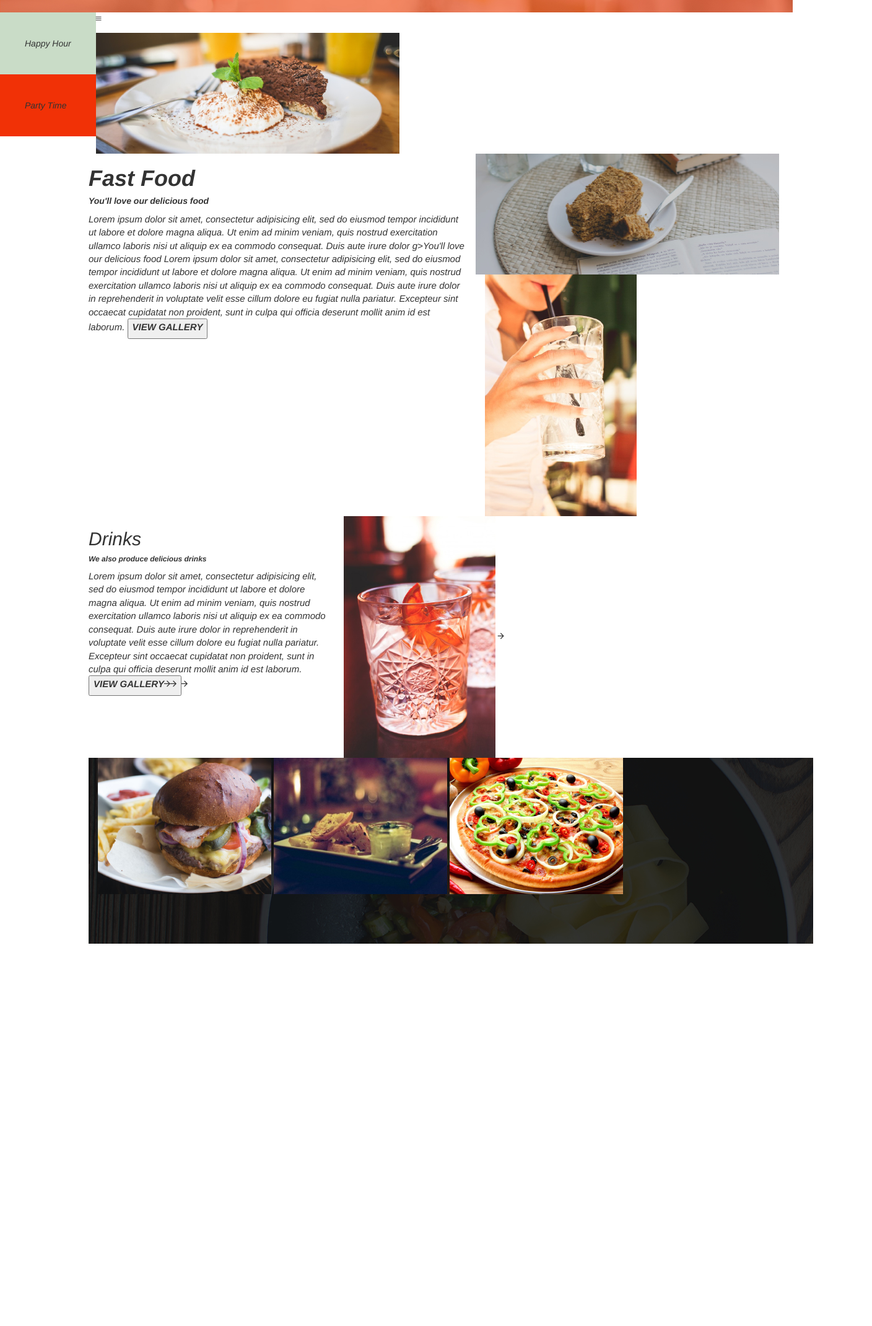
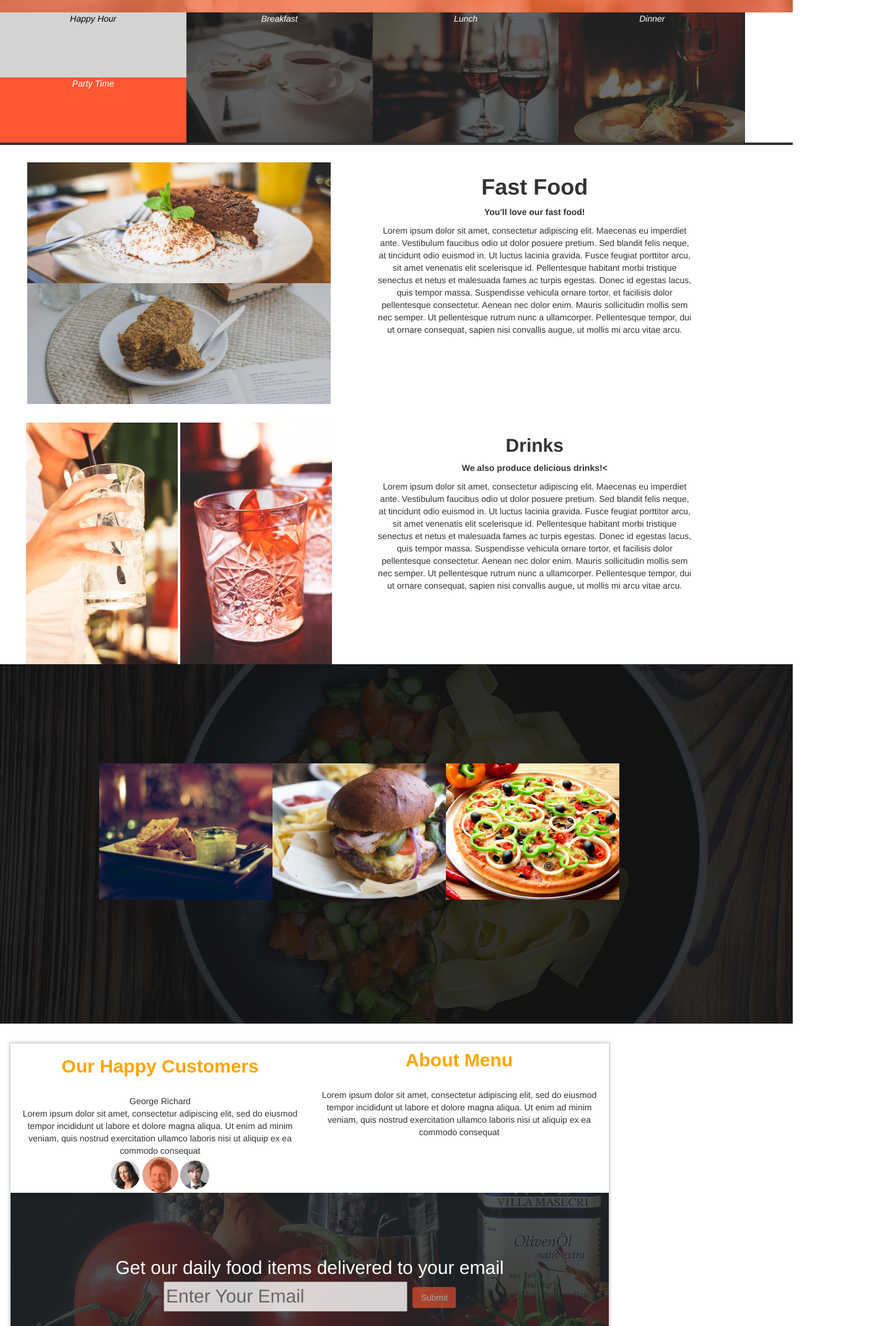
Before and after one commit to angyeeh/anitakitchen, a plain HTML site: page index.html in a window 1280 px wide. Shown: the part 660-2800 px from the top of the page at 62% size, 1408 px wide, since content can reach past the window. Before the commit the page ends 2183 px from the top, so only its background shows below. Drawn offline with nearby package versions, Linux system fonts and the light colour scheme.

Commit message:
index file add all changes to index file css add all changes to css

```diff
--- a/css/styles.css
+++ b/css/styles.css
@@ -16,53 +16,194 @@
     text-align: center;
   }
 
-  table {
-    float: right;
-    width: 20%
+  h3 {
+    color: orange;
+    text-align: center;
+    font-size: 30px;
+    font-family: sans-serif;
   }
 
-  article p {
-    float: right;
-    font-size: 100%
+  h4 {
+    color: orange;
+    text-align: center;
+    font-size: 30px;
+    font-family: sans-serif;
   }
 
-  main {
-    padding-left: 0;
-    margin-left: 10%;
-    padding-top: 1%;
-    width: 100%;
-    font-size: 15px;
+  .section1 {
+    margin: 0;
+    background-image: url('../img/assets/backgrounds/landing.jpg');
+    background-size: cover;
+    text-align: center;
+    padding: 170px;
+    font-style: normal;
+    font-size: 24;
+    color: white;
+    font-family: sans-serif;
   }
 
-  .container {
-    background-image: url("../img/assets/backgrounds/foodsBg.jpg");
-    height: 300px;
-    image-orientation: center;
+  .minitop {
+    height: 105px;
+    background-color: lightgrey;
+    color: black;
   }
 
-  .option {
-    background-color: white;
+  .minibottom {
+    height: 105px;
+    background-color: #ff5733;
+    color: white;
+    font-family: sans-serif;
+  }
+
+  .menus {
+    width: 23.5%;
+    display: block;
+    float: left;
+    height: 210px;
+    color: white;
+    font-size: 18;
+    text-align: center;
+    font-style: italic;
+  }
+
+  #menu2 {
+    background-image: url("../img/assets/foodtop/breakfast.jpg");
+  }
+
+  #menu3 {
+    background-image: url("../img/assets/foodtop/lunch.jpg");
+  }
+
+  #menu4 {
+    background-image: url("../img/assets/foodtop/dinner.jpg");
+  }
+
+  #body1 {
+    width: 100%;
+    border-style: solid;
+    border-width: 2px;
+    clear: both;
+    text-align: center;
+    font-size: 14px;
+  }
+
+  #body1>.columns {
+    display: inline-block;
+    width: 45%;
+    padding: 30px;
+    float: left;
+    height: 420px;
+  }
+
+  #body1>.vert>img {
     float: left;
   }
 
-  .minitop {
-    background-color: #C9DCC7;
-    padding: 40px;
+  #body2 {
+    clear: both;
+    width: 100%;
+    height: 580px;
+    background-image: url("../img/assets/backgrounds/foodsBg.jpg");
   }
 
-  .minibottom {
-    background-color: #F13106;
-    padding: 40px;
+  #content {
+    display: inline-block;
+    width: 75%;
+    margin: 160px;
+    height: 100px;
+    background-color: inherit;
+    text-align: center;
   }
 
-  .breakfast {
-    background-image: url("../img/assets/foodtop/breakfast.jpg");
+  #bd2Menu {
+    width: 100%
   }
 
-  .lunch {
-    background-image: url("../img/assets/foodtop/lunch.jpg");
+  #bd2Menu>.menuItm {
+    display: inline-block;
+    width: 24.5%;
+    font-size: 30px;
+    color: dark-grey;
+    text-align: center;
+    padding-top: 10px;
+    padding-bottom: 10px;
+    background-color: white;
   }
 
-  .dinner {
-    background-image: url("../img/assets/foodtop/dinner.jpg");
+  #bd2Menu>.select {
+    background-color: white;
+    color: #e84c09;
   }
+
+  #bd2Menu>img {
+    display: block;
+    margin: 30px;
+    width: 280px;
+    height: 220px;
+    background-color: white;
+  }
+
+  #comments {
+    display: block;
+    width: 1000px;
+    height: 150px;
+    padding: 30px;
+    text-align: center;
+    float: none;
+  }
+
+  .cont {
+    border: 2px solid #ddd;
+    box-shadow: 0px 0px 5px lightgray;
+  }
+
+  #comments>#cont1 {
+    width: 55%;
+    border: solid 1px gray;
+    height: 50%;
+    padding: 30px;
+  }
+
+  #comments>#cont2 {
+    width: 50%;
+    border: solid 1px gray;
+    height: 150%;
+    padding: 30px;
+  }
+
+  #contact {
+    clear: both;
+    display: block;
+    width: 100%;
+    height: 300px;
+    background-image: url("../img/assets/backgrounds/subscribe.jpg");
+    text-align: center;
+    padding-top: 100px;
+    font-size: 30PX;
+    color: white;
+  }
+
+  .btn {
+    opacity: 0.6;
+    background-color: #ff5733;
+  }
+
+  form input {
+    opacity: 0.8;
+  }
+
+  #footer {
+    width: 100%;
+    height: 300px;
+    background-color: #ff5733;
+    padding-top: 100px;
+    font-size: 20px;
+    text-align: center;
+    color: white;
+  }
+
+  #ftMenu {
+    width: 600px;
+    margin: auto;
+    font-size: 40px;
+  }
--- a/index.html
+++ b/index.html
@@ -5,86 +5,98 @@
   <meta charset="utf-8">
   <title>ANITA'S KITCHEN</title>
   <link href="css/bootstrap.css" rel="stylesheet" type="text/css">
-  <link rel="stylesheet" href="https://code.ionicframework.com/ionicons/2.0.1/css/ionicons.min.css">
   <link href="css/styles.css" rel="stylesheet" type="text/css">
 
 </head>
 
 <body>
   <header><img src="img/assets/logoBig.png" alt="">
-    <i id="open menu" class="ion-navicon" </i>
     <p>We Provide The Best Food</p>
     <p>At The <strong>Right Price</strong>.</p>
   </header>
 
-  <table>
-    <div class="option">
+  <div>
+    <div class="menus" id="menu1">
       <div class="minitop">Happy Hour</div>
       <div class="minibottom">Party Time</div>
     </div>
-    <div class="breakfast">
-      <div class="lunch">
-        <div class="dinner">
 
-        </div>
+    <div class="menus" id="menu2"><span>Breakfast</span></div>
+    <div class="menus" id="menu3"><span>Lunch</span></div>
+    <div class="menus" id="menu4"><span>Dinner</span></div>
 
+  </div>
+  <div id="body1">
+    <div class="columns">
+      <img src="img/assets/fastFood1.jpg">
+      <img src="img/assets/fastFood2.jpg"></div>
+    <div class="columns">
+      <h1><strong>Fast Food</strong></h1>
+      <p><strong>You'll love our fast food!</strong></p>
+      Lorem ipsum dolor sit amet, consectetur adipiscing elit. Maecenas eu imperdiet ante. Vestibulum faucibus odio ut dolor posuere pretium. Sed blandit felis neque, at tincidunt odio euismod in. Ut luctus lacinia gravida. Fusce feugiat porttitor arcu, sit
+      amet venenatis elit scelerisque id. Pellentesque habitant morbi tristique senectus et netus et malesuada fames ac turpis egestas. Donec id egestas lacus, quis tempor massa. Suspendisse vehicula ornare tortor, et facilisis dolor pellentesque consectetur.
+      Aenean nec dolor enim. Mauris sollicitudin mollis sem nec semper. Ut pellentesque rutrum nunc a ullamcorper. Pellentesque tempor, dui ut ornare consequat, sapien nisi convallis augue, ut mollis mi arcu vitae arcu.</div>
+    <div class="columns">
+      <img src="img/assets/drink1.jpg">
+      <img src="img/assets/drink2.jpg">
+    </div>
+    <div class="columns">
+      <h2><strong>Drinks</strong></h2>
+      <p><strong>We also produce delicious drinks!<</strong></p>
+      Lorem ipsum dolor sit amet, consectetur adipiscing elit. Maecenas eu imperdiet ante. Vestibulum faucibus odio ut dolor posuere pretium. Sed blandit felis neque, at tincidunt odio euismod in. Ut luctus lacinia gravida. Fusce feugiat porttitor arcu, sit
+      amet venenatis elit scelerisque id. Pellentesque habitant morbi tristique senectus et netus et malesuada fames ac turpis egestas. Donec id egestas lacus, quis tempor massa. Suspendisse vehicula ornare tortor, et facilisis dolor pellentesque consectetur.
+      Aenean nec dolor enim. Mauris sollicitudin mollis sem nec semper. Ut pellentesque rutrum nunc a ullamcorper. Pellentesque tempor, dui ut ornare consequat, sapien nisi convallis augue, ut mollis mi arcu vitae arcu.</div>
+  </div>
+  <div id="body2">
+    <div id="content">
+      <div>
+        <img src="img/assets/fastfood/chickenBurger.jpg" style="float:left">
+        <img src="img/assets/fastfood/beefBurger.jpg" style="float:left">
+        <img src="img/assets/fastfood/chickenPizza.jpg" style="float:left">
       </div>
     </div>
-  </table>
+  </div>
 
-  <main>
-    <article>
-      <img src="img/assets/fastFood1.jpg" alt=""></article>
-    <img src="img/assets/fastFood2.jpg" alt=""></article>
-    </article>
+  <div id="comments">
+    <div class="row cont">
+      <div class="col-md-6">
+        <div id="cont1">
 
-    <section class="col-md-6 col-md-6">
-      <div class="row">
-
-      </div>
-      <h1><strong>Fast Food</strong></h1>
-      <h5><strong>You'll love our delicious food</strong></h5>Lorem ipsum dolor sit amet, consectetur adipisicing elit, sed do eiusmod tempor incididunt ut labore et dolore magna aliqua. Ut enim ad minim veniam, quis nostrud exercitation ullamco laboris nisi ut aliquip ex ea commodo consequat. Duis aute irure
-      dolor g>You'll love our delicious food</strong>
-      </h5>Lorem ipsum dolor sit amet, consectetur adipisicing elit, sed do eiusmod tempor incididunt ut labore et dolore magna aliqua. Ut enim ad minim veniam, quis nostrud exercitation ullamco laboris nisi ut aliquip ex ea commodo consequat. Duis aute irure
-      dolor in reprehenderit in voluptate velit esse cillum dolore eu fugiat nulla pariatur. Excepteur sint occaecat cupidatat non proident, sunt in culpa qui officia deserunt mollit anim id est laborum.
-
-      <button class="button"><label>VIEW GALLERY<i class="material-icons"></></label>
-</button>
-    </section>
-
-    <article class="col-md-6 col-md-6">
-      <div class="row">
-      </div>
-      <img src="img/assets/drink1.jpg" alt=""></article>
-    <img src="img/assets/drink2.jpg" alt=""></article>
-
-    <section class="col-md-4 col-md-4">
-      <h2>Drinks</h2>
-      <h6><strong>We also produce delicious drinks</strong></h6>
-      <align-content=left>Lorem ipsum dolor sit amet, consectetur adipisicing elit, sed do eiusmod tempor incididunt ut labore et dolore magna aliqua. Ut enim ad minim veniam, quis nostrud exercitation ullamco laboris nisi ut aliquip ex ea commodo consequat. Duis aute irure
-        dolor in reprehenderit in voluptate velit esse cillum dolore eu fugiat nulla pariatur. Excepteur sint occaecat cupidatat non proident, sunt in culpa qui officia deserunt mollit anim id est laborum.
-
-        <button class="btn-1"><label>VIEW GALLERY<i class="ion-android-arrow-forward"</></label>
-      </button>
-    </section>
-
-
-
-    <section>
-      <div class="col-md-6 col-md-6">
-        <div class="container">
-          <img src="img/assets/fastfood/beefBurger.jpg" alt="">
-          <img src="img/assets/fastfood/chickenBurger.jpg" alt="">
-          <img src="img/assets/fastfood/chickenPizza.jpg" alt="">
+          <span id="c1"><h3><strong>Our Happy Customers</strong></h3></span></br>
+          <span id="c2">George Richard</span><br/>
+          <span id="c3">Lorem ipsum dolor sit amet, consectetur adipiscing elit, sed do eiusmod tempor incididunt ut labore et dolore magna aliqua. Ut enim ad minim veniam, quis nostrud exercitation ullamco laboris nisi ut aliquip ex ea commodo consequat</span><br/>
+          <div id="people"></div>
+          <img src="img/assets/customers/p1.png" style: "float:center">
+          <img src="img/assets/customers/p2.png" style="float:center">
+          <img src="img/assets/customers/p3.png" style="float:center">
         </div>
       </div>
+      <!-- </div>
+            <div class="row"> -->
+      <div class="col-md-6">
+        <div id="cont2">
+          <span id="c4"><h4><strong>About Menu</strong></h4></span><br/>
+          <span id="c4"> Lorem ipsum dolor sit amet, consectetur adipiscing elit, sed do eiusmod tempor incididunt ut labore et dolore magna aliqua. Ut enim ad minim veniam, quis nostrud exercitation ullamco laboris nisi ut aliquip ex ea commodo consequat</span></br>
+        </div>
+      </div>
+      <div id="contact">
+        Get our daily food items delivered to your email<br/>
+        <form>
+          <input type="email" placeholder="Enter Your Email">
+          <button type="email" name="button" class="btn">Submit</button>
+        </form>
+      </div>
+      <div id="footer">
+        <div id="ftMenu"><img alt="" src="img/assets/footerlogos/logo_white.png"> MENU</div>
+        <br>Thats What We Are</br>
+        <div id="icons">
+          <img src="img/assets/footerlogos/facebook.png">
+          <img src="img/assets/footerlogos/twitter.png">
+          <img src="img/assets/footerlogos/pinterest.png">
 
-
-      </article>
-  </main>
+          <span>2018 Menu Restaurant</span>
+        </div>
+      </div>
 </body>
-<script src="js/jquery-3.3.1.js"></script>
-<script src="js/scripts.js"></script>
-
 
 </html>
```
